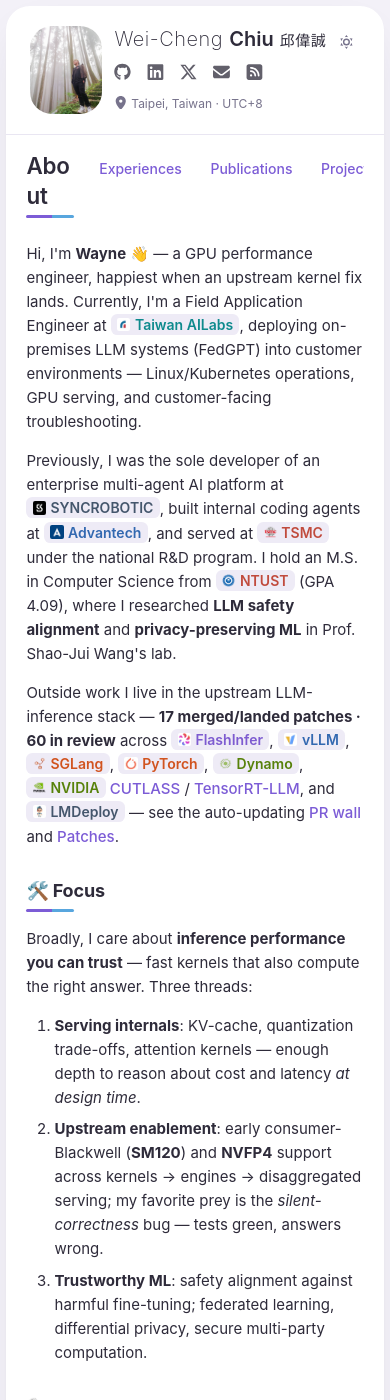
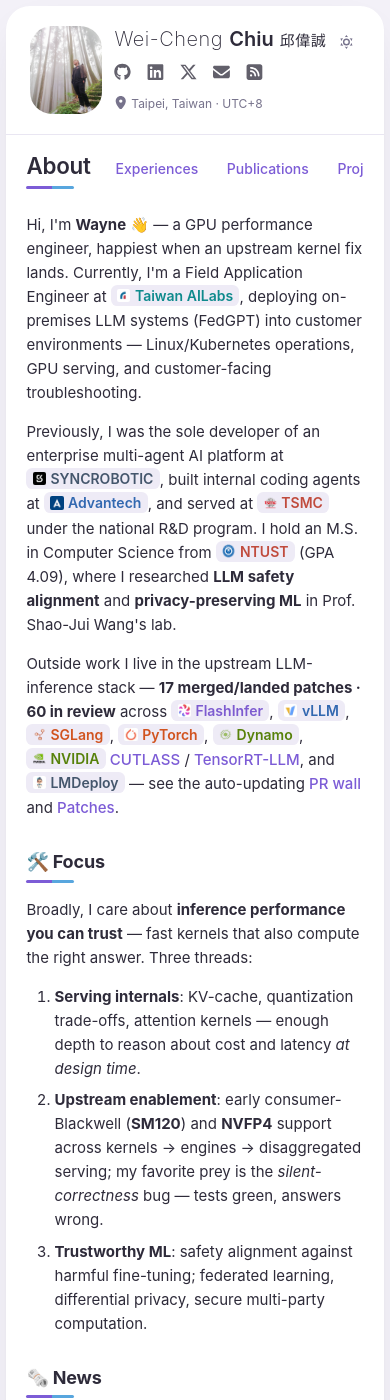
Before and after one commit to waynehacking8/waynehacking8.github.io, an MkDocs documentation site: the page built from docs/index.md, in a window 390 px wide and 1400 px high. Built offline with MkDocs 1.6.1 and Material for MkDocs 9.7.7, drawn with Linux system fonts in a browser that asks for light colours; emoji names are drawn with the system emoji font; some web fonts are replaced.

Commit message:
Stop the page title breaking mid-word in the mobile nav row
flex-shrink:0 sat on the h1, but the flex child is the anchor wrapping
it, so once the pills filled the row the title wrapped to 'Abo/ut'.

Co-Authored-By: Claude Fable 5 <noreply@anthropic.com>
Claude-Session: https://claude.ai/code/session_01L8wg6YJGwrmeFLvMWKkAy8

```diff
--- a/docs/stylesheets/extra.css
+++ b/docs/stylesheets/extra.css
@@ -126,7 +126,10 @@
   padding: 0.35rem 0 0.45rem;
   margin-bottom: 0.6rem;
 }
-.pb-nav-row .pb-page-title { flex-shrink: 0; }
+/* the anchor is the flex child, so it carries the no-shrink — without it
+   the title breaks mid-word ("Abo/ut") once the pills fill the row */
+.pb-nav-row .pb-page-title-link,
+.pb-nav-row .pb-page-title { flex: 0 0 auto; }
 /* it's an h1 inside .md-typeset, so it inherits the size and the
    gradient ::after bar; only the flow margins need resetting here */
 .md-typeset .pb-nav-row .pb-page-title { margin: 0; }
--- a/mkdocs.yml
+++ b/mkdocs.yml
@@ -58,7 +58,7 @@ theme:
 # bump ?v= on every extra.css change — GitHub Pages caches assets for
 # 10 minutes and browsers honor it, so an unversioned URL shows stale CSS
 extra_css:
-  - stylesheets/extra.css?v=20260719.11
+  - stylesheets/extra.css?v=20260719.12
 
 extra_javascript:
   - javascripts/pb-filter.js
```
